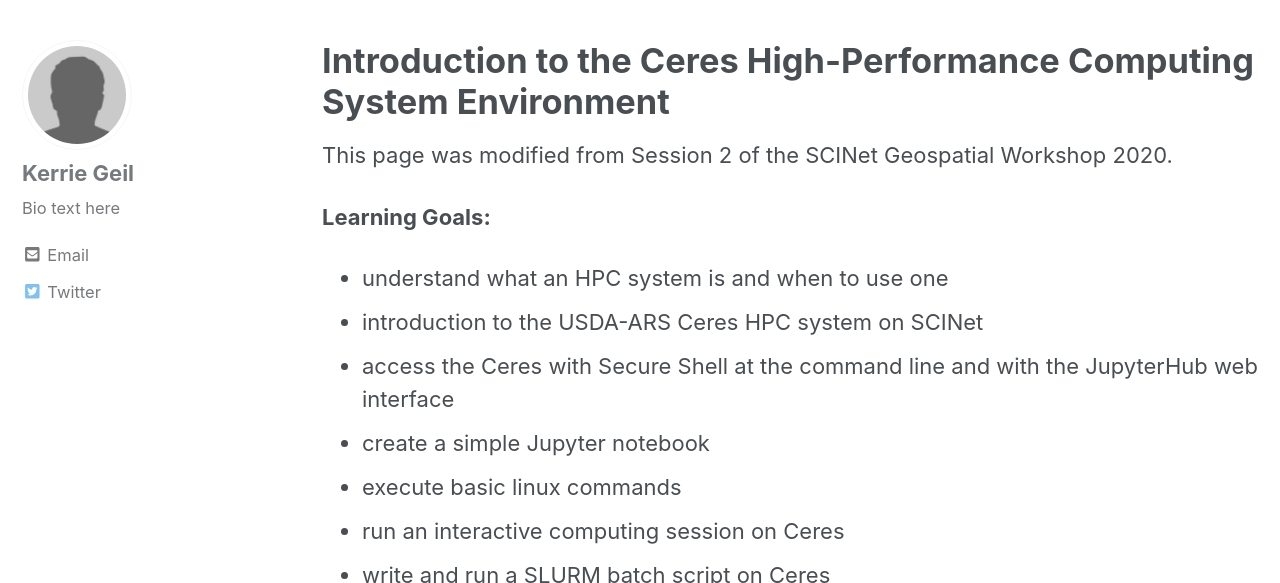
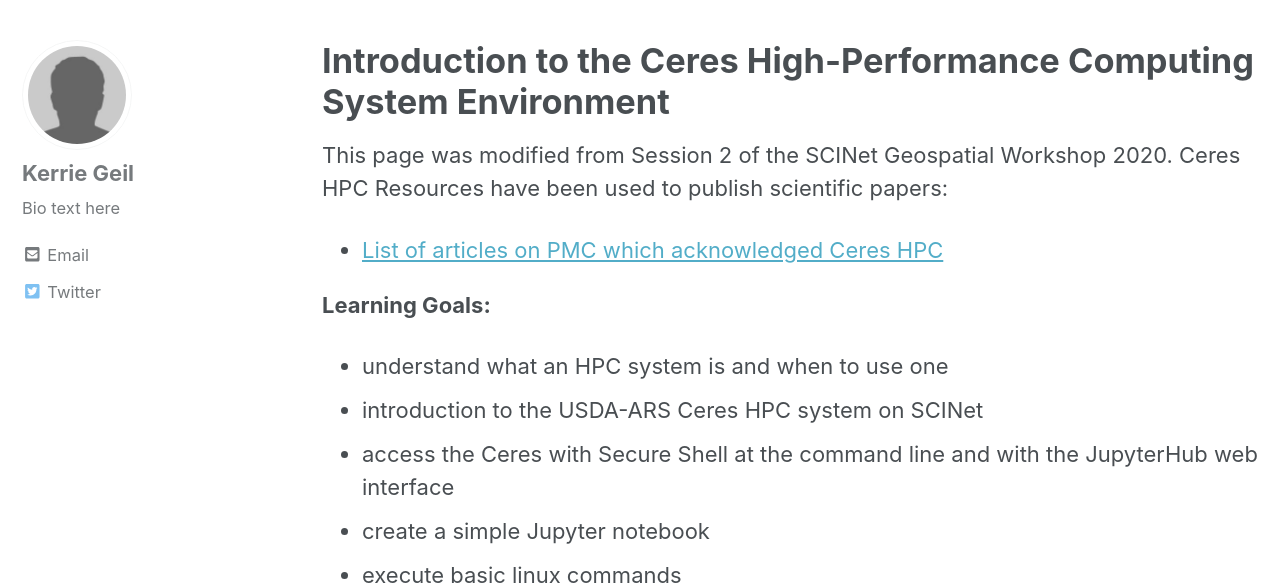
Before and after one commit to ISUgenomics/geospatialworkbook, a Jekyll site: the page built from Workshops/2-Session2-intro-to-ceres.md, in a window 1280 px wide and 900 px high, cut to the strip 317-900 px from the top of the window. Built offline with Jekyll 4.4.1, drawn with Linux system fonts in a browser that asks for light colours; cached includes are drawn as plain includes; nearby versions of some CDN libraries; comment, search, counter and statistics services are not loaded.

Commit message:
add list of ceres hpc articles

```diff
--- a/Workshops/2-Session2-intro-to-ceres.md
+++ b/Workshops/2-Session2-intro-to-ceres.md
@@ -12,7 +12,9 @@ header:
 
 # Introduction to the Ceres High-Performance Computing System Environment
 
-This page was modified from Session 2 of the SCINet Geospatial Workshop 2020.
+This page was modified from Session 2 of the SCINet Geospatial Workshop 2020. Ceres HPC Resources have been used to publish scientific papers:
+
+* [List of articles on PMC which acknowledged Ceres HPC](https://www.ncbi.nlm.nih.gov/pmc/?term=ceres+scinet)
 
 **Learning Goals:**
 
```
